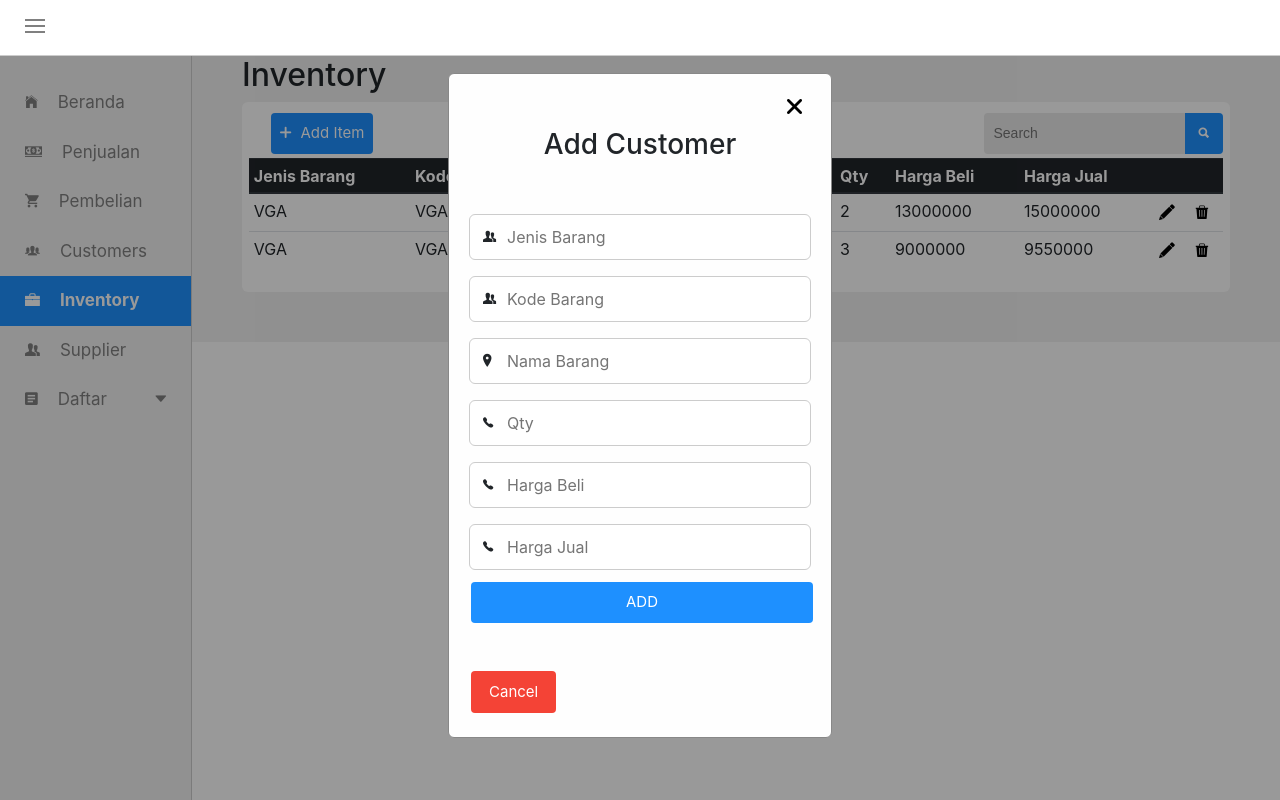
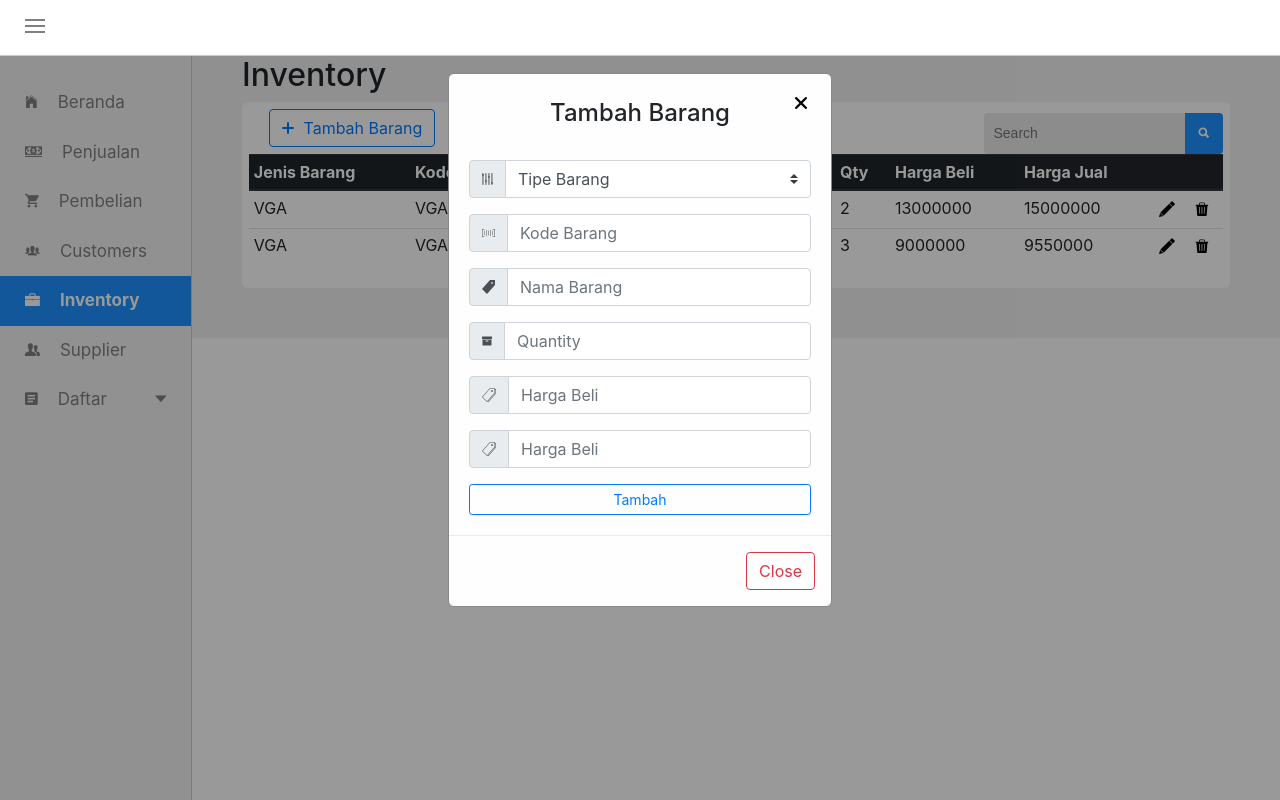
Before and after one commit to Xiaowilz/Skycom, a PHP site: page /inventory.php in a window 1280 px wide, after a click on "Tambah Barang". Run offline with PHP 8.4, Linux system fonts and the light colour scheme; data comes from the database, SQL or seed files in the repository.

Commit message:
tampilan

```diff
--- a/inventory.php
+++ b/inventory.php
@@ -54,7 +54,7 @@
 				<div class="all-content">
 					<div class="all-head">
 						<div class="button-add">
-							<button class="button add-customer" onclick="document.getElementById('id01').style.display='block'" style="width:auto;"><span class="ion-plus-round"></span> Add Item</button>
+							<button class="btn btn-outline-primary" onclick="document.getElementById('id01').style.display='block'" style="width:auto;"><span class="ion-plus-round"></span> Tambah Barang</button>
 						</div>
 
 						<div class="search-container">
@@ -131,50 +131,66 @@
 				<div class="modal_content animate">
 					<div class="modal_head">
 						<button onclick="document.getElementById('id01').style.display='none'" class="btn-close-modal"><i class="ion-close-round"></i></button>
-						<h3 class="modal_title">Add Customer</h3>
+						<h4 class="modal_title">Tambah Barang</h4>
 					</div>
 
 					<form method="POST" action="inventory_simpan.php">
 						<div class="modal_body">
-							<div class="inputbox">
-								<span class="input-addon-customer"><i class="ion-person-stalker"></i></span>
-								<input type="text" name="jns_barang" placeholder="Jenis Barang" required>
+							<div class="input-group mb-3">
+								<!-- <label for="type" class="col-sm-3 col-form-label">Jenis</label> -->
+								<div class="input-group-prepend">
+							    	<label class="input-group-text ion-levels" for="type"></label>
+							  	</div>
+							  	<select class="custom-select" id="type">
+							    	<option selected>Tipe Barang</option>
+							    	<option value="1">One</option>
+								    <option value="2">Two</option>
+								    <option value="3">Three</option>
+							  	</select>
 							</div>
 
-					      	<div class="inputbox">
-								<span class="input-addon-customer"><i class="ion-person-stalker"></i></span>
-								<input type="text" name="kd_barang" placeholder="Kode Barang" required>
+							<div class="input-group mb-3">
+						      	<div class="input-group-prepend">
+									<span class="input-group-text"><i class="ion-ios-barcode-outline"></i></span>
+								</div>
+								<input type="text" class="form-control" name="kd_barang" placeholder="Kode Barang" required>
 							</div>
 
-							<div class="inputbox">
-								<span class="input-addon-customer"><i class="ion-ios-location"></i></span>
-								<input type="text" name="nm_barang" placeholder="Nama Barang" required>
+							<div class="input-group mb-3">
+						      	<div class="input-group-prepend">
+									<span class="input-group-text"><i class="ion-ios-pricetag"></i></span>
+								</div>
+								<input type="text" class="form-control" name="nm_barang" placeholder="Nama Barang" required>
 							</div>
 
-							<div class="inputbox">
-								<span class="input-addon-customer"><i class="ion-ios-telephone"></i></span>
-								<input type="text" name="qty" placeholder="Qty" required>
+							<div class="input-group mb-3">
+						      	<div class="input-group-prepend">
+									<span class="input-group-text"><i class="ion-ios-box"></i></span>
+								</div>
+								<input type="text" class="form-control" name="qty" placeholder="Quantity" required>
 							</div>
 
-							<div class="inputbox">
-								<span class="input-addon-customer"><i class="ion-ios-telephone"></i></span>
-								<input type="text" name="hrg_beli" placeholder="Harga Beli" required>
+							<div class="input-group mb-3">
+						      	<div class="input-group-prepend">
+									<span class="input-group-text"><i class="ion-ios-pricetags-outline"></i></span>
+								</div>
+								<input type="text" class="form-control" name="hrg_beli" placeholder="Harga Beli" required>
 							</div>
 
-							<div class="inputbox">
-								<span class="input-addon-customer"><i class="ion-ios-telephone"></i></span>
-								<input type="text" name="hrg_jual" placeholder="Harga Jual" required>
+							<div class="input-group mb-3">
+						      	<div class="input-group-prepend">
+									<span class="input-group-text"><i class="ion-ios-pricetags-outline"></i></span>
+								</div>
+								<input type="text" class="form-control" name="hrg_jual" placeholder="Harga Beli" required>
 							</div>
 
-						    <div>
-								<input type="submit" name="btnAdd" id="btnAdd" class="button add-modal" value="ADD">
-							</div>
+							<button type="submit" name="btnAdd" id="btnAdd" class="btn btn-outline-primary btn-sm btn-block">Tambah</button>
 				   		</div>
 				   	</form>
 
-				   	<div class="modal_foot">
+				   	<div class="modal-footer">
 				   		<div>
-							<button onclick="document.getElementById('id01').style.display='none'" type="button" class="button cancel-modal">Cancel</button>
+							<button onclick="document.getElementById('id01').style.display='none'" type="button" class="btn btn-outline-danger">Close</button>
 						</div>
 				   	</div>
 
@@ -185,31 +201,71 @@
 			<!-- Modal Start -->
 			<div class="modal fade" id="myModal0" role="dialog">
 			    <div class="modal-dialog">
-
 			      <!-- Modal content-->
 			      <div class="modal-content">
 			        <div class="modal-header">
-			          <h4 class="modal-title">Supplier</h4>
+			          <h4 class="modal-title">Edit Barang</h4>
 			          <span class="ion-close" data-dismiss="modal"></span>
 			        </div>
 			        <div class="modal-body">
 			        	<form>
-							<select class="form-control">
-								<option>Default select</option>
-							</select>
+							<div class="input-group mb-3">
+								<label for="type" class="col-sm-3 col-form-label">Tipe</label>
+								<div class="input-group-prepend">
+							    	<label class="input-group-text ion-levels" for="type"></label>
+							  	</div>
+							  	<select class="custom-select" id="type">
+							    	<option selected>Choose Type...</option>
+							    	<option value="1">One</option>
+								    <option value="2">Two</option>
+								    <option value="3">Three</option>
+							  	</select>
+							</div>
 
-							<br>
+							<div class="input-group mb-3">
+								<label for="kodeitem" class="col-sm-3 col-form-label">Kode</label>
+							 	<div class="input-group-prepend">
+							    	<span class="input-group-text"><i class="ion-ios-barcode-outline"></i></span>
+							  	</div>
+							  	<input type="text" class="form-control" placeholder="Kode Barang" id="kodeitem" name="" required>
+							</div>
 
-							<div class="input-group">
-							 	<div class="input-group-prepend">
-							    	<span class="input-group-text ion-ios-barcode"></span>
+							<div class="input-group mb-3">
+								<label for="namaitem" class="col-sm-3 col-form-label">Nama</label>
+								<div class="input-group-prepend">
+									<span class="input-group-text"><i class="ion-ios-pricetag"></i></span>
 							  	</div>
-							  	<input type="text" class="form-control" placeholder="Item Code">
+							  	<input type="text" class="form-control" placeholder="Nama Barang" id="namaitem" name="" required>
 							</div>
+
+							<div class="input-group mb-3">
+								<label for="stock" class="col-sm-3 col-form-label">Stock</label>
+								<div class="input-group-prepend">
+									<span class="input-group-text"><i class="ion-ios-box"></i></span>
+							  	</div>
+							  	<input type="text" class="form-control" placeholder="Stock" id="stock" name="" required>
+							</div>
+
+							<div class="input-group mb-3">
+								<label for="hargabeli" class="col-sm-3 col-form-label">Harga Beli</label>
+								<div class="input-group-prepend">
+									<span class="input-group-text"><i class="ion-ios-pricetags-outline"></i></span>
+							  	</div>
+							  	<input type="text" class="form-control" placeholder="Harga Beli" id="hargabeli" name="" required>
+							</div>
+
+							<div class="input-group mb-3">
+								<label for="hargajual" class="col-sm-3 col-form-label">Harga Jual</label>
+								<div class="input-group-prepend">
+									<span class="input-group-text"><i class="ion-ios-pricetags-outline"></i></span>
+							  	</div>
+							  	<input type="text" class="form-control" placeholder="Harga Jual" id="hargajual" name="" required>
+							</div>
+							<button type="submit" class="btn btn-outline-primary btn-sm btn-block">Update</button>
 			        	</form>
 			        </div>
 			        <div class="modal-footer">
-			          <button type="button" class="btn btn-danger" data-dismiss="modal">Close</button>
+			          <button type="button" class="btn btn-outline-danger" data-dismiss="modal">Close</button>
 			        </div>
 			      </div>
 
--- a/penjualan_temp_load.php
+++ b/penjualan_temp_load.php
@@ -1,6 +1,6 @@
 <div class="table-responsive">
-	<table class="table table-hover">
-	 	<thead>
+	<table class="table table-hover table-sm">
+	 	<thead class="thead-dark">
 		    <tr>
 		      <th scope="col">Kode Item</th>
 		      <th scope="col">Item</th>
--- a/style.css
+++ b/style.css
@@ -78,11 +78,6 @@
 	font-size: 17px;
 }
 /*============================*/
-.ion-close-round{
-	text-align: center;
-	font-size: 20px;
-}
-
 .ion-close-round:hover{
 	cursor: pointer;
 	color: red;
@@ -370,7 +365,6 @@
     text-align: center;
     margin: 24px 0 12px 0;
     position: relative;
-    padding: 5px;
 }
 
 .modal_title{
@@ -379,8 +373,8 @@
 
 .btn-close-modal{
 	position: absolute;
-    right: 15px;
-    top: -15px;
+    right: 10px;
+    top: -17px;
     font-size: 16px ;
     padding: 9px 14px;
     border: none;
@@ -397,16 +391,6 @@
     padding: 20px;
 }
 
-.modal_body input[type=text]{
-    width: 100%;
-    padding: 10px 37px;
-    margin: 8px 0;
-    display: inline-block;
-    border: 1px solid #ccc;
-    box-sizing: border-box;
-    border-radius: 6px;
-}
-
 .inputbox{
 	position: relative;
 }
@@ -419,8 +403,8 @@
 }
 
 .animate{
-	-webkit-animation: animatezoom 0.6s;
-    animation: animatezoom 0.6s
+	-webkit-animation: animatezoom 0.3s;
+    animation: animatezoom 0.3s
 }
 
 @-webkit-keyframes animatezoom {
```
Also changed, not shown: customers.php (+62 -67 lines), pembelian.php (+6 -6 lines), penjualan.php (+7 -7 lines), supplier.php (+59 -63 lines).
